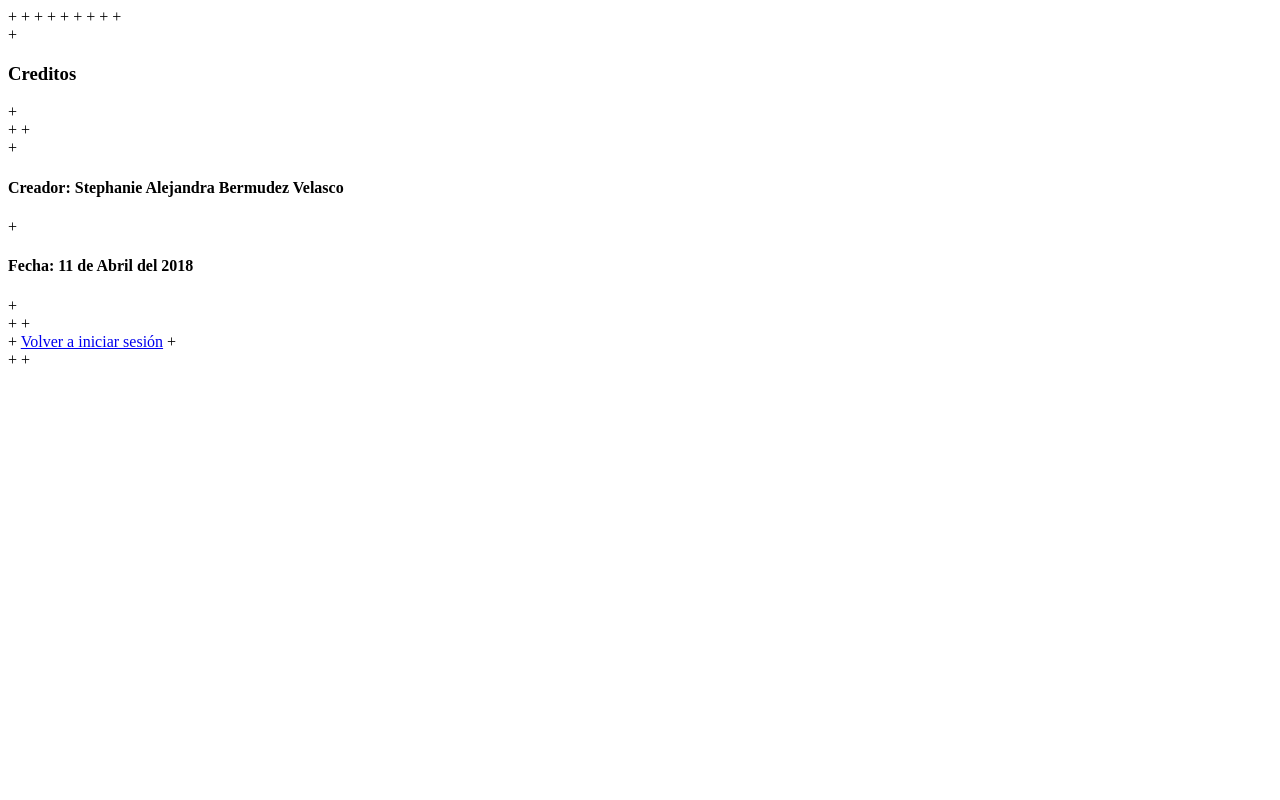
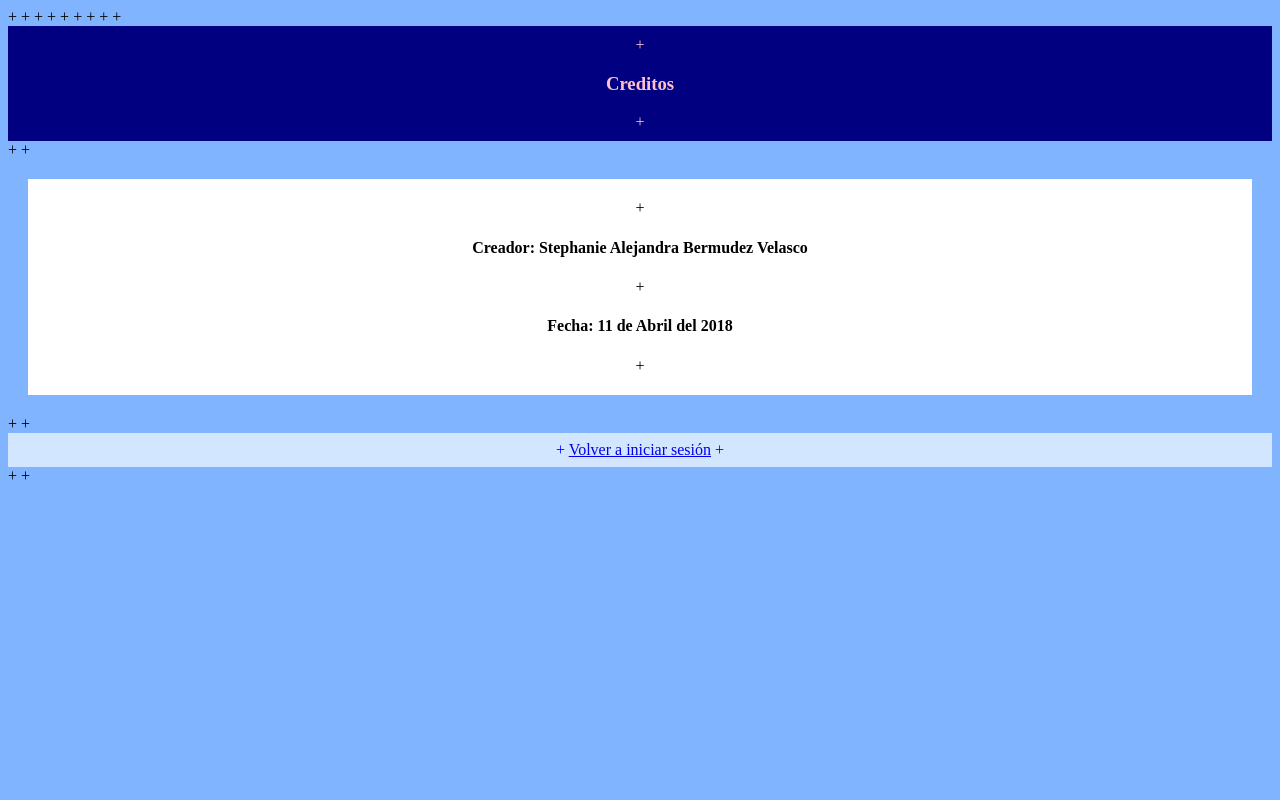
Before and after one commit to ale-bermudez55/sbermudez-segundoparcial, a PHP site: page /creditos.php in a window 1280 px wide. Run offline with PHP 8.4, Linux system fonts and the light colour scheme.

Commit message:
Add files via upload

```diff
--- a/style.css
+++ b/style.css
@@ -1,24 +1,24 @@
-+body{
-+	background: rgb(130, 182, 250);
-+}
-+
-+.encabezado {
-+	background: rgb(0, 0, 130);
-+	padding: 10px;
-+	text-align: center;
-+	color: pink;
-+}
-+
-+.contenido {
-+	background: rgb(250, 250, 250);
-+	padding: 25px;
-+	margin: 25px;
-+	text-align: center;
-+}
-+
-+.pie {
-+	background: rgb(210, 230, 250);
-+	padding: 8px;
-+	text-align: center;
-+	color: blue;
-+}
+body{
+	background: rgb(128, 180, 255);
+}
+
+.encabezado {
+	background: rgb(0, 0, 128);
+	padding: 10px;
+	text-align: center;
+	color: pink;
+}
+
+.contenido {
+	background: rgb(255, 255, 255);
+	padding: 20px;
+	margin: 20px;
+	text-align: center;
+}
+
+.pie {
+	background: rgb(210, 230, 255);
+	padding: 8px;
+	text-align: center;
+	color: blue;
+}
```
